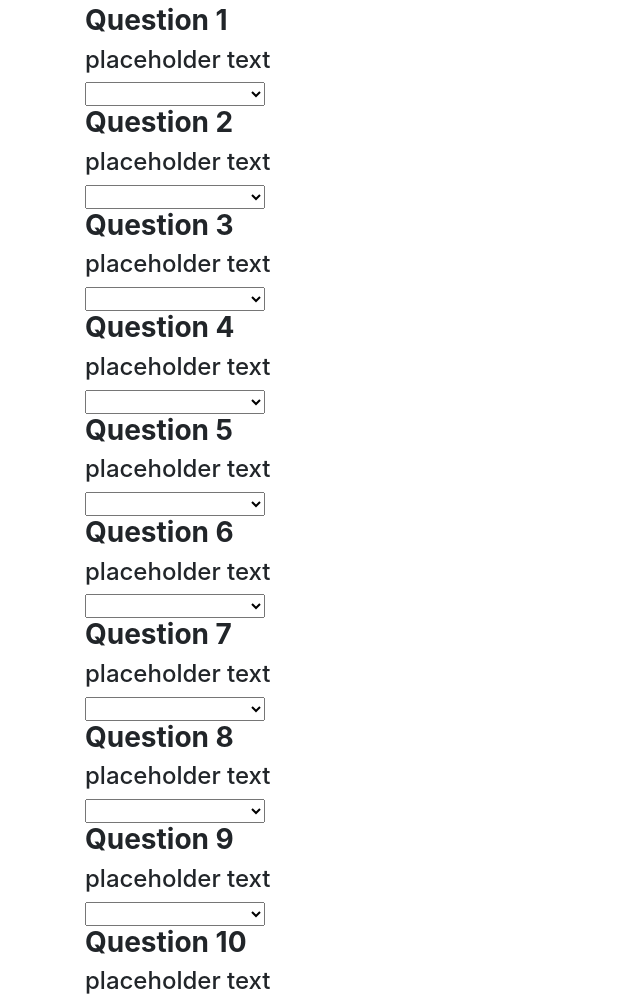
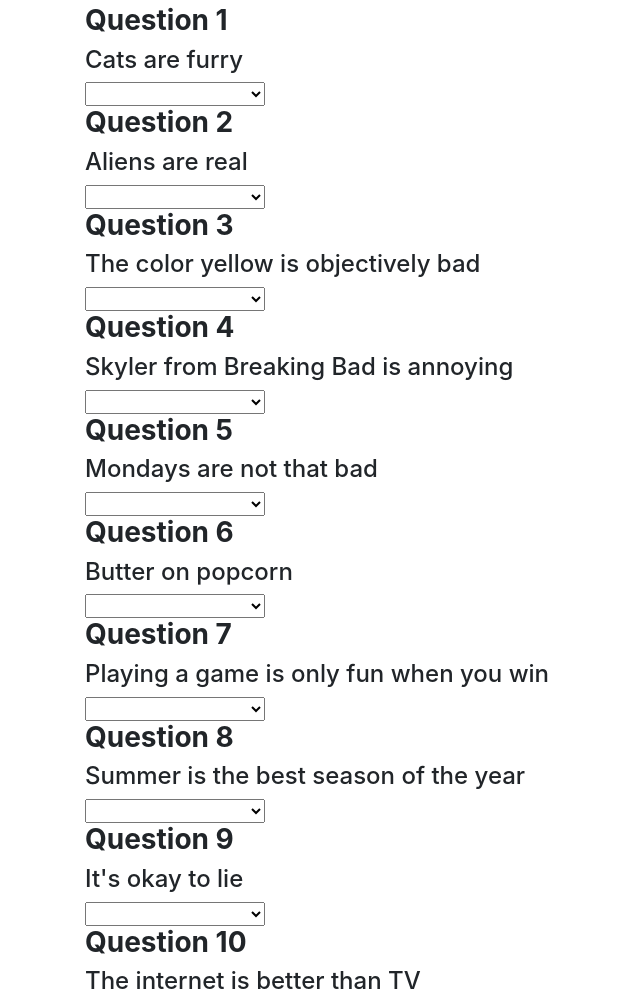
Before and after one commit to robertocastanon/FriendFinder, a website: page app/public/survey.html in a window 1280 px wide. Shown: the part 306-1305 px from the top of the page, without its empty margins (0-640 px from the left). Drawn offline with nearby package versions, Linux system fonts and the light colour scheme.

Commit message:
added survey questions

```diff
--- a/app/public/survey.html
+++ b/app/public/survey.html
@@ -28,7 +28,7 @@
         <hr>
 
         <h3><strong>Question 1</strong></h3>
-        <h4>placeholder text</h4>
+        <h4>Cats are furry</h4>
         <select class="chosen-select" id="q1">
           <option value=""></option>
           <option value="1">1 (Strongly Disagree)</option>
@@ -39,7 +39,7 @@
         </select>
 
         <h3><strong>Question 2</strong></h3>
-        <h4>placeholder text</h4>
+        <h4>Aliens are real</h4>
         <select class="chosen-select" id="q2">
           <option value=""></option>
           <option value="1">1 (Strongly Disagree)</option>
@@ -50,7 +50,7 @@
         </select>
 
         <h3><strong>Question 3</strong></h3>
-        <h4>placeholder text</h4>
+        <h4>The color yellow is objectively bad</h4>
         <select class="chosen-select" id="q3">
           <option value=""></option>
           <option value="1">1 (Strongly Disagree)</option>
@@ -61,7 +61,7 @@
         </select>
 
         <h3><strong>Question 4</strong></h3>
-        <h4>placeholder text</h4>
+        <h4>Skyler from Breaking Bad is annoying</h4>
         <select class="chosen-select" id="q4">
           <option value=""></option>
           <option value="1">1 (Strongly Disagree)</option>
@@ -72,7 +72,7 @@
         </select>
 
         <h3><strong>Question 5</strong></h3>
-        <h4>placeholder text</h4>
+        <h4>Mondays are not that bad</h4>
         <select class="chosen-select" id="q5">
           <option value=""></option>
           <option value="1">1 (Strongly Disagree)</option>
@@ -83,7 +83,7 @@
         </select>
 
         <h3><strong>Question 6</strong></h3>
-        <h4>placeholder text</h4>
+        <h4>Butter on popcorn</h4>
         <select class="chosen-select" id="q6">
           <option value=""></option>
           <option value="1">1 (Strongly Disagree)</option>
@@ -94,7 +94,7 @@
         </select>
 
         <h3><strong>Question 7</strong></h3>
-        <h4>placeholder text</h4>
+        <h4>Playing a game is only fun when you win</h4>
         <select class="chosen-select" id="q7">
           <option value=""></option>
           <option value="1">1 (Strongly Disagree)</option>
@@ -105,7 +105,7 @@
         </select>
 
         <h3><strong>Question 8</strong></h3>
-        <h4>placeholder text</h4>
+        <h4>Summer is the best season of the year</h4>
         <select class="chosen-select" id="q8">
           <option value=""></option>
           <option value="1">1 (Strongly Disagree)</option>
@@ -116,7 +116,7 @@
         </select>
 
         <h3><strong>Question 9</strong></h3>
-        <h4>placeholder text</h4>
+        <h4>It's okay to lie</h4>
         <select class="chosen-select" id="q9">
           <option value=""></option>
           <option value="1">1 (Strongly Disagree)</option>
@@ -127,7 +127,7 @@
         </select>
 
         <h3><strong>Question 10</strong></h3>
-        <h4>placeholder text</h4>
+        <h4>The internet is better than TV</h4>
         <select class="chosen-select" id="q10">
           <option value=""></option>
           <option value="1">1 (Strongly Disagree)</option>
@@ -223,11 +223,32 @@ document.querySelector('#submitBtn').addEventListener('click', function(event) {
   console.log(add.scores)
   console.log(add.scores[0])
 
+  // nonn functional catch if else
+
+  // scores = []
+  // if (document.querySelector('#name').value === "") {
+  //   console.log('wowowowowowowowoowowowowowowow')
+  //   document.querySelector('#submitBtn').toggleAttribute('data-toggle')
+  //   alert('Fill in the entire survey please')
+  //   return false
+  // } else {
+  //   name = ''
+  //   photo = ''
+  //   console.log('else')
+  //   document.querySelector('#submitBtn').toggleAttribute('data-toggle')
+  //   launchFetch()
+  // }
+
+  console.log('test')
+  scores = 0
+
   var addFriend = {
     name: name,
     photo: photo,
     scores: scores
   }
+
+  console.log('launch')
 
   //post that sends the info the user input into friendArray in friends.js
   fetch('/api/friends', {
@@ -267,8 +288,8 @@ document.querySelector('#submitBtn').addEventListener('click', function(event) {
     <hr>
     <img src='${biggChange.photo}' width=75%>`
     console.log('Friends change', friendChange)
-    console.log(biggChange.name)
-    console.log(biggChange.photo)
+    console.log('Your new friend', biggChange.name)
+    console.log('img url', biggChange.photo)
   })
 })
 </script>
--- a/app/routing/apiRoutes.js
+++ b/app/routing/apiRoutes.js
@@ -2,7 +2,6 @@ var friends = require('../data/friends')
 
 // routing
 module.exports = function (app) {
-  // friends = []
 
   app.get('/api/friends', function (req, res) {
     res.json(friends)
@@ -15,7 +14,7 @@ module.exports = function (app) {
     console.log(addFriend)
     friends.push(addFriend)
     res.json(friends)
-    // friend = []
+    friend = []
 
   })
   // post api rout to /api/friends. handle incoming survey results
```
